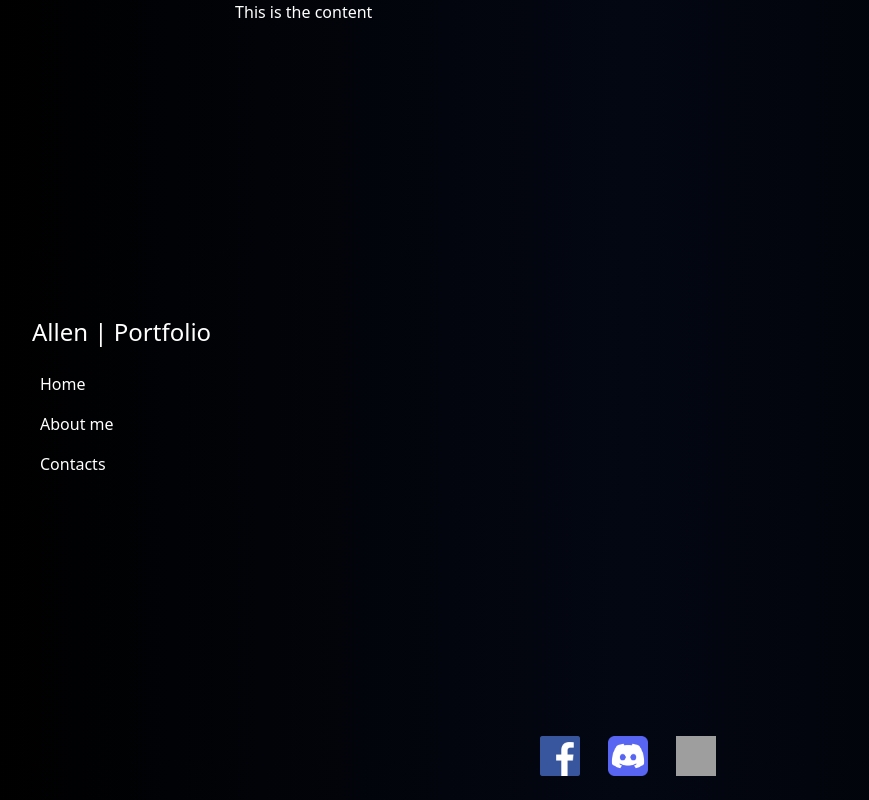
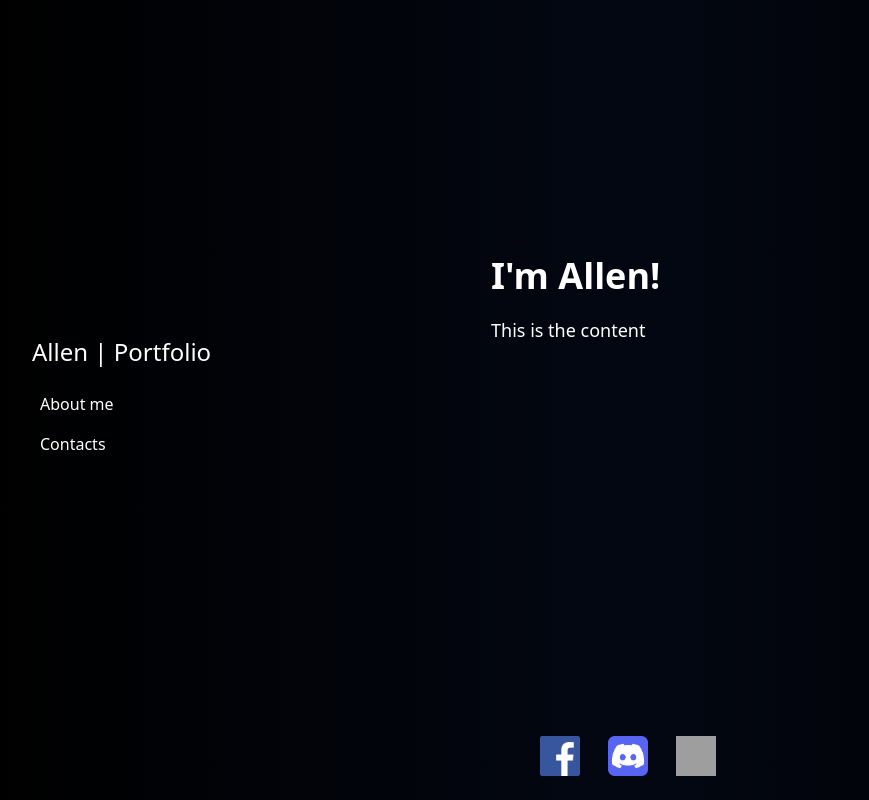
Before and after one commit to Allenpaps/proPortfolio_Allen_Django, a Django app: page / in a window 1280 px wide. Shown: the whole page, without its empty margins (12-881 px from the left). Run offline with Django 4.2, Linux system fonts and the light colour scheme; some libraries are stand-ins or nearby versions; grey boxes are pictures that could not be loaded.

Commit message:
added some updates

```diff
--- a/mainDashApp/templates/base.html
+++ b/mainDashApp/templates/base.html
@@ -17,22 +17,26 @@
 <body class="bg-gradient-to-r from-black via-gray-950 to-black text-white overflow-hidden">
 
     <div class="flex">
-        <nav class="w-1/9 flex flex-col justify-center items-start px-6 py-6 ml-5 font-thin h-screen">
+        <nav class="w-3/9 flex flex-col justify-center items-start px-6 py-6 ml-5 font-thin h-screen">
 
             <div class="nav-logo text-white text-2xl">
                 <a href="#"><strong>Allen</strong> | Portfolio</a>
             </div>
 
             <div class="nav-options text-white bg-white-100 mt-4">
-                <a href="#" class="block py-2 px-2 transition duration-400 ease-in-out delay-70 hover:bg-gradient-to-r from-transparent to-white hover:bg-white hover:text-black active:bg-gray-500 focus:bg-white focus:text-black">Home</a>
                 <a href="#" class="block py-2 px-2 transition duration-400 ease-in-out delay-70 hover:bg-gradient-to-r from-transparent to-white hover:bg-white hover:text-black active:bg-gray-500 focus:bg-white focus:text-black">About me</a>
                 <a href="#" class="block py-2 px-2 transition duration-400 ease-in-out delay-70 hover:bg-gradient-to-r from-transparent to-white hover:bg-white hover:text-black active:bg-gray-500 focus:bg-white focus:text-black">Contacts</a>
             </div>
         </nav>
 
-        <div class="w-8/9 flex justify-end">
-            <h1>This is the content</h1>
-        </div>
+
+    <div class="spacey-4">
+        <span class="block text-white text-4xl font-bold pl-64 mt-64">I'm Allen!</span>
+        <span class="block justify-start text-lg font-thin pl-64 mt-5 text-white">This is the content</span>
+    </div>
+
+
+
     </div>
 
     <footer class="fixed bottom-0 left-0 right-0 px-6 py-6 text-white text-xl text-center">
```
